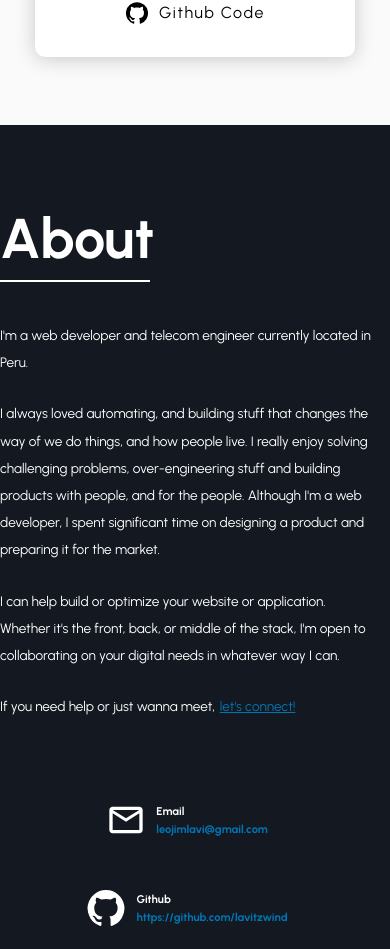
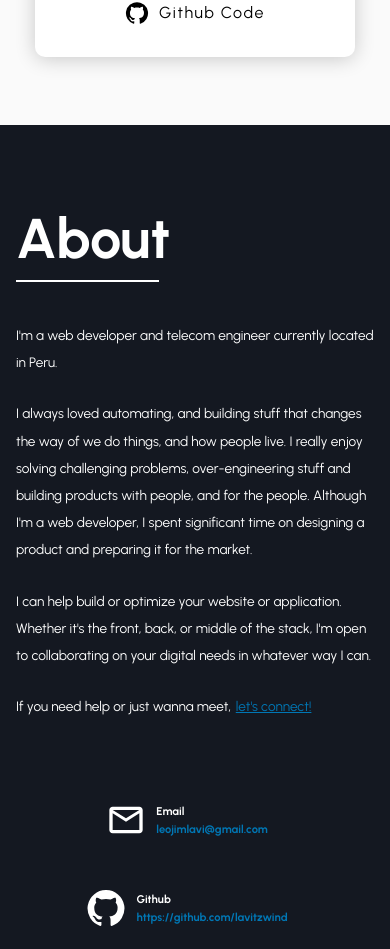
Before and after one commit to lavitzwind/portfolio, a React (Create React App) app: page / in a window 390 px wide. Shown: the part 3300-4249 px from the top of the page. Built offline with nearby package versions, Linux system fonts and the light colour scheme.

Commit message:
responsive fix

```diff
--- a/src/components/About.jsx
+++ b/src/components/About.jsx
@@ -26,7 +26,7 @@ const Wrapper = styled.div`
     padding: 5rem 2.5rem;
   `)}
   ${mobile(`
-    padding: 5rem 1rem 2rem 0;
+    padding: 5rem 1rem 2rem 1rem;
   `)}
 
   h2 {
```
